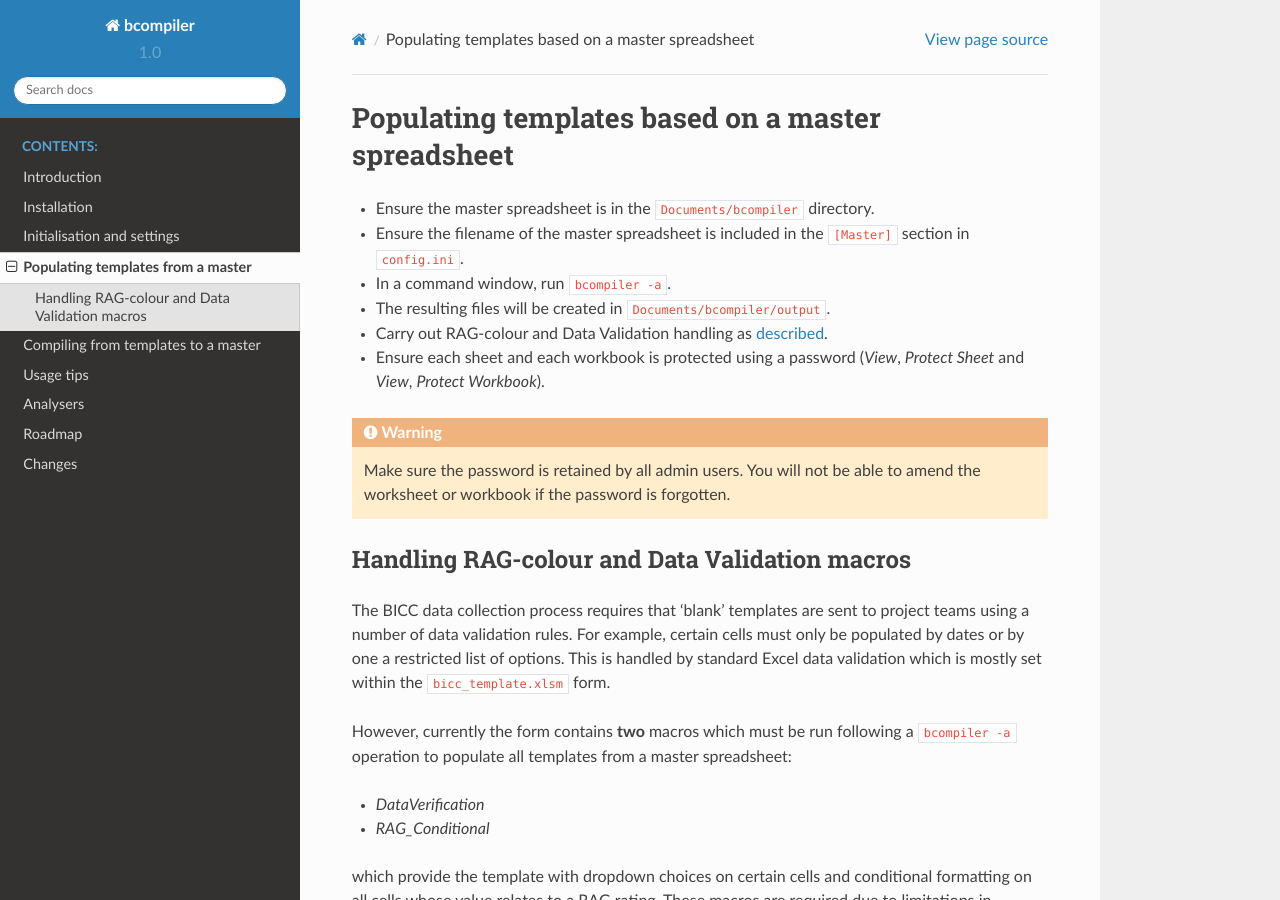
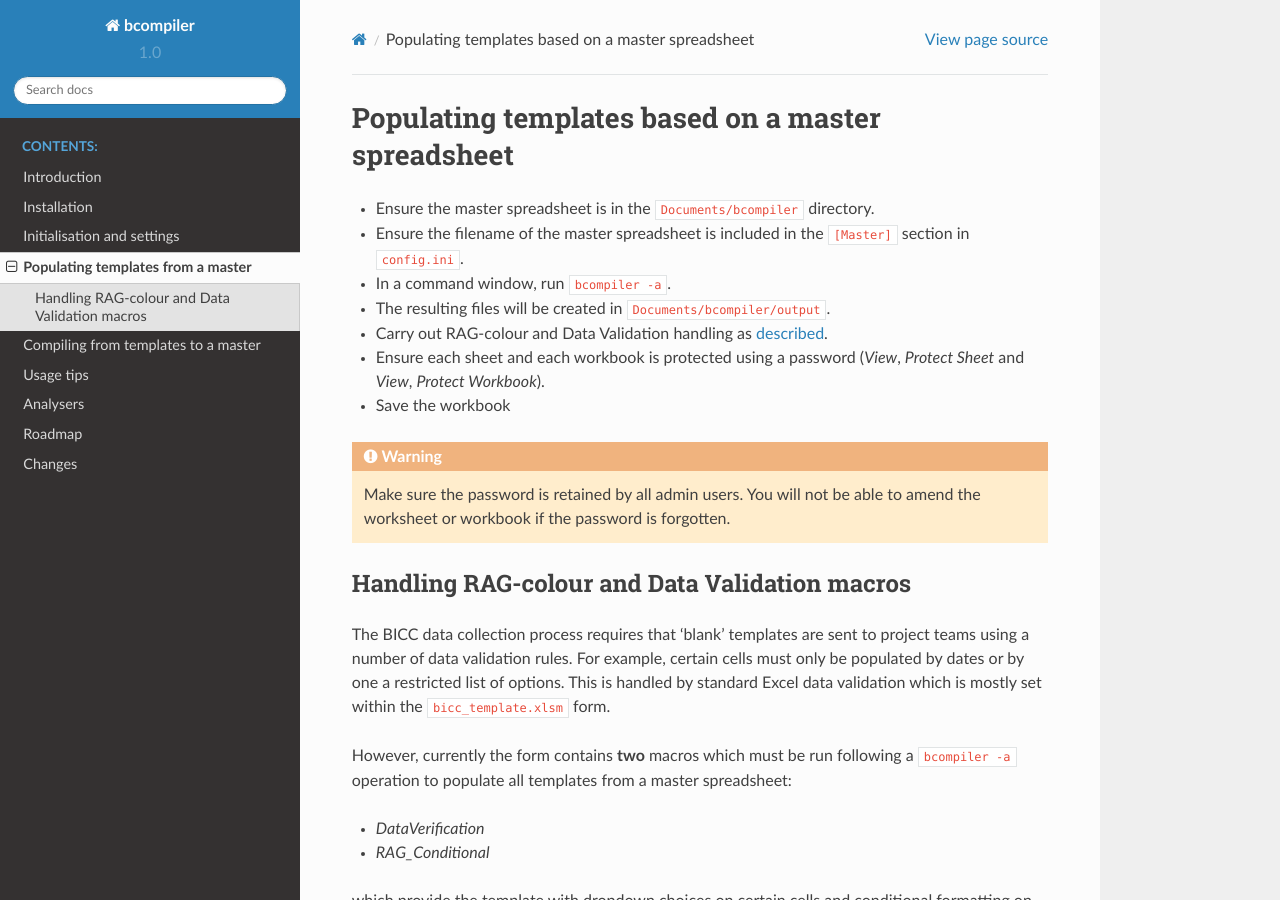
Before and after one commit to yulqen/bcompiler, a Sphinx documentation site: the page built from docs/populating.rst, in a window 1280 px wide and 900 px high. Built offline with Sphinx 7.4.7 and the Read the Docs theme 2.0.0, drawn with Linux system fonts in a browser that asks for light colours.

Commit message:
another doc tweak

```diff
--- a/docs/populating.rst
+++ b/docs/populating.rst
@@ -8,6 +8,7 @@ Populating templates based on a master spreadsheet
 - Carry out RAG-colour and Data Validation handling as :ref:`described <macro-handling>`.
 - Ensure each sheet and each workbook is protected using a password (*View*, *Protect Sheet* and
   *View*, *Protect Workbook*).
+- Save the workbook
 
 .. warning::
     Make sure the password is retained by all admin users. You will not be able
```
